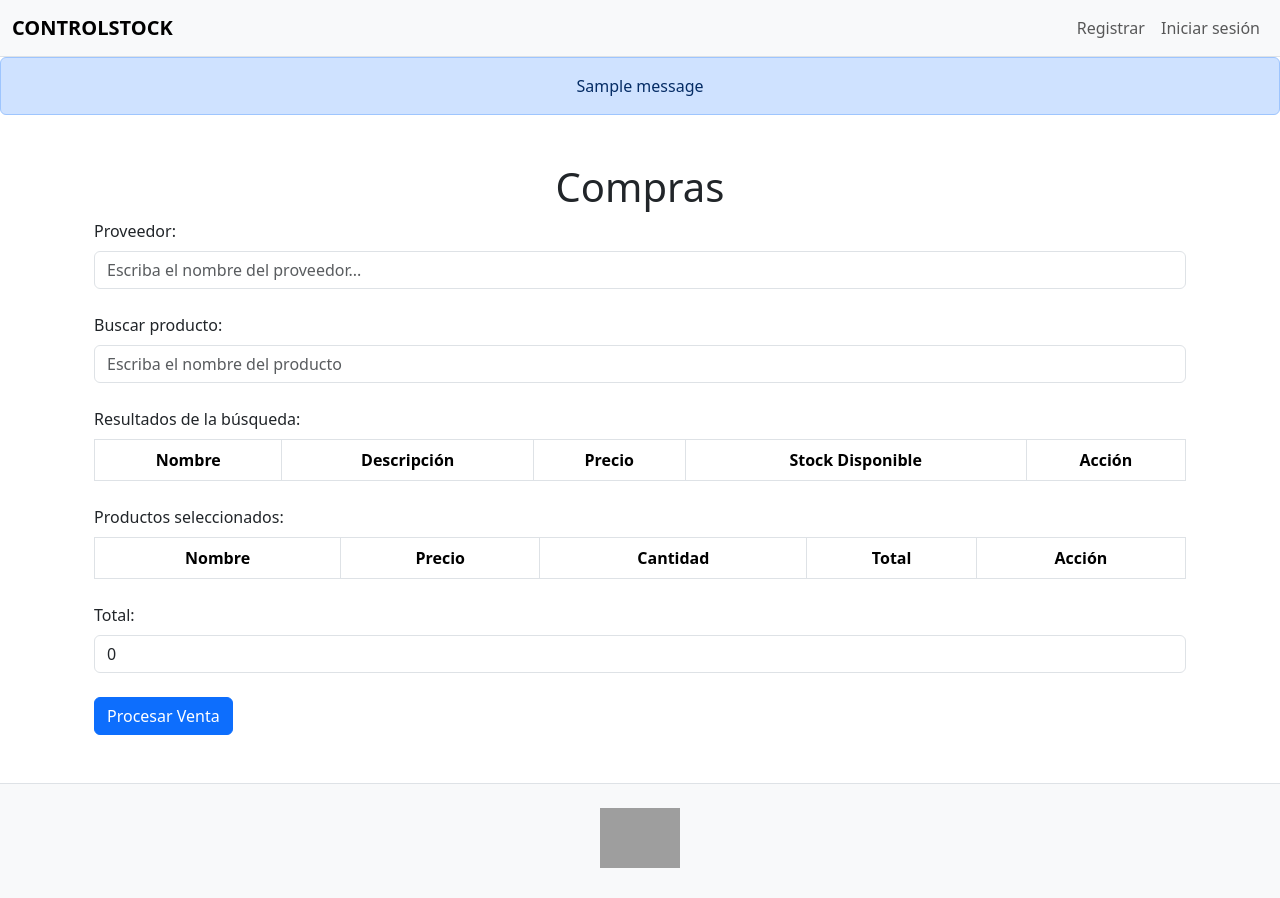
After one commit to Delgado16/Control_Stock, a Python web app: template templates/compras.html in a window 1280 px wide. The commit adds this page. Run offline with Jinja, Linux system fonts and the light colour scheme; the template is opened without the code that fills it: most values are stand-ins (such as "Sample title", 1, 10 or a date in 2020); one stand-in notice (Sample message) is shown; lists and menus that the app fills with data are empty; grey boxes are pictures that could not be loaded.

Commit message:
Thu, Apr 24, 2025, 3:35 PM -06:00

```diff
--- /dev/null
+++ b/templates/compras.html
@@ -0,0 +1,187 @@
+{% extends "layout.html" %}
+
+{% block main %}
+<h1 class="text-center">Compras</h1>
+<div class="container">
+    <form action="/compras" method="post" onsubmit="return validarFormulario()">
+
+        <!-- Búsqueda de proveedor -->
+        <div class="mb-4">
+            <label for="proveedor_input" class="form-label">Proveedor:</label>
+            <input class="form-control" list="proveedoresList" id="proveedor_input" placeholder="Escriba el nombre del proveedor..." autocomplete="off" required>
+            <input type="hidden" name="proveedor" id="proveedor_id">
+            <datalist id="proveedoresList">
+                {% for proveedor in provedores %}
+                <option data-id="{{ proveedor.id }}" value="{{ proveedor.nombre }}"></option>
+                {% endfor %}
+            </datalist>
+        </div>
+
+        <!-- Buscador de productos -->
+        <div class="mb-4">
+            <label for="buscador" class="form-label">Buscar producto:</label>
+            <input type="text" id="buscador" class="form-control" placeholder="Escriba el nombre del producto">
+        </div>
+
+        <!-- Tabla de productos encontrados -->
+        <div class="mb-4">
+            <label class="form-label">Resultados de la búsqueda:</label>
+            <table class="table table-bordered text-center" id="tabla-productos">
+                <thead>
+                    <tr>
+                        <th>Nombre</th>
+                        <th>Descripción</th>
+                        <th>Precio</th>
+                        <th>Stock Disponible</th>
+                        <th>Acción</th>
+                    </tr>
+                </thead>
+                <tbody></tbody>
+            </table>
+        </div>
+
+        <!-- Productos seleccionados -->
+        <div class="mb-4">
+            <label class="form-label">Productos seleccionados:</label>
+            <table class="table table-bordered text-center" id="tabla-seleccionados">
+                <thead>
+                    <tr>
+                        <th>Nombre</th>
+                        <th>Precio</th>
+                        <th>Cantidad</th>
+                        <th>Total</th>
+                        <th>Acción</th>
+                    </tr>
+                </thead>
+                <tbody></tbody>
+            </table>
+        </div>
+
+        <!-- Total -->
+        <div class="mb-4">
+            <label for="total" class="form-label">Total:</label>
+            <input type="text" id="total" name="total" class="form-control" value="0" readonly>
+        </div>
+
+        <!-- Botón de envío -->
+        <button type="submit" class="btn btn-primary">Procesar Venta</button>
+    </form>
+
+    <!-- Botón Imprimir Factura -->
+    {% if compras_id %}
+    <div class="mt-4">
+        <a href="/factura/pdf/{{ venta_id }}" class="btn btn-outline-success" target="_blank">
+            🖨️ Imprimir Factura en PDF
+        </a>
+    </div>
+    {% endif %}
+</div>
+
+<script>
+    const productos = {{ productos | tojson }};
+
+    document.getElementById("proveedor_input").addEventListener("input", function () {
+        const input = this.value.toLowerCase();
+        const opciones = document.querySelectorAll("#proveedoresList option");
+        let match = Array.from(opciones).find(opt => opt.value.toLowerCase() === input);
+        document.getElementById("proveedor_id").value = match ? match.dataset.id : "";
+    });
+
+    function validarFormulario() {
+        const proveedorId = document.getElementById("proveedor_id").value;
+        const productosSeleccionados = document.querySelector("#tabla-seleccionados tbody").children.length;
+        if (!proveedorId) {
+            alert("Debe seleccionar un cliente válido.");
+            return false;
+        }
+        if (productosSeleccionados === 0) {
+            alert("Debe seleccionar al menos un producto.");
+            return false;
+        }
+        return true;
+    }
+
+    function actualizarTablaProductos(filtro) {
+        const tbody = document.querySelector("#tabla-productos tbody");
+        tbody.innerHTML = "";
+        if (!filtro.trim()) return;
+
+        productos
+            .filter(p => p.nombre.toLowerCase().includes(filtro.toLowerCase()))
+            .forEach(producto => {
+                const fila = document.createElement("tr");
+                fila.innerHTML = `
+                    <td>${producto.nombre}</td>
+                    <td>${producto.descripcion}</td>
+                    <td>${producto.precio}</td>
+                    <td>${producto.stock}</td>
+                    <td><button type="button" class="btn btn-sm btn-success" onclick="agregarProducto(${producto.id})">Agregar</button></td>
+                `;
+                tbody.appendChild(fila);
+            });
+    }
+
+    function agregarProducto(id) {
+        const producto = productos.find(p => p.id === id);
+        const tbody = document.querySelector("#tabla-seleccionados tbody");
+        let fila = tbody.querySelector(`tr[data-id="${id}"]`);
+
+        if (!fila) {
+            fila = document.createElement("tr");
+            fila.setAttribute("data-id", id);
+            fila.innerHTML = `
+                <td>${producto.nombre}</td>
+                <td>${producto.precio}</td>
+                <td>
+                    <div class="d-flex align-items-center justify-content-center">
+                        <button type="button" class="btn btn-sm btn-secondary" onclick="modificarCantidad(${id}, -1)">-</button>
+                        <span class="mx-2 cantidad" data-id="${id}">1</span>
+                        <button type="button" class="btn btn-sm btn-secondary" onclick="modificarCantidad(${id}, 1)">+</button>
+                    </div>
+                    <input type="hidden" name="cantidad_${id}" value="1" id="input_cantidad_${id}">
+                </td>
+                <td class="total" data-id="${id}">${producto.precio}</td>
+                <td><button type="button" class="btn btn-sm btn-danger" onclick="eliminarProducto(${id})">Quitar</button></td>
+            `;
+            tbody.appendChild(fila);
+        } else {
+            modificarCantidad(id, 1);
+        }
+        actualizarTotal();
+    }
+
+    function modificarCantidad(id, cambio) {
+        const cantidadElem = document.querySelector(`.cantidad[data-id="${id}"]`);
+        const totalElem = document.querySelector(`.total[data-id="${id}"]`);
+        const input = document.getElementById(`input_cantidad_${id}`);
+        const producto = productos.find(p => p.id === id);
+
+        let cantidad = parseInt(cantidadElem.textContent) + cambio;
+        if (cantidad <= 0 || cantidad > producto.stock) return;
+
+        cantidadElem.textContent = cantidad;
+        input.value = cantidad;
+        totalElem.textContent = (cantidad * producto.precio).toFixed(2);
+        actualizarTotal();
+    }
+
+    function eliminarProducto(id) {
+        document.querySelector(`#tabla-seleccionados tr[data-id="${id}"]`).remove();
+        actualizarTotal();
+    }
+
+    function actualizarTotal() {
+        let total = 0;
+        document.querySelectorAll("#tabla-seleccionados .total").forEach(elem => {
+            total += parseFloat(elem.textContent);
+        });
+        document.getElementById("total").value = total.toFixed(2);
+    }
+
+    document.getElementById("buscador").addEventListener("input", function () {
+        actualizarTablaProductos(this.value);
+    });
+
+    actualizarTablaProductos("");
+</script>
+{% endblock %}
--- a/templates/layout.html
+++ b/templates/layout.html
@@ -27,6 +27,8 @@
                 {% if session["id"] %}
                 <ul class="navbar-nav me-auto">
                     <li class="nav-item"><a class="nav-link" href="/productos">Productos</a></li>
+                    <li class="nav-item"><a class="nav-link" href="/proveedores">Proveedores</a></li>
+                    <li class="nav-item"><a class="nav-link" href="/compras">Compras</a></li>
                     <li class="nav-item"><a class="nav-link" href="/clientes">Clientes</a></li>
                     <li class="nav-item"><a class="nav-link" href="/ventas">Ventas</a></li>
                     <li class="nav-item"><a class="nav-link" href="/factura">Factura</a></li>
```
Also changed, not shown: app.py (+97 -34 lines), templates/proveedores.html (added, +167 -0 lines), Inventario.db, static/style.css (line endings or trailing spaces), templates/clientes.html (line endings or trailing spaces), templates/factura.html (line endings or trailing spaces), templates/factura_pdf.html (line endings or trailing spaces), templates/index.html (line endings or trailing spaces), templates/login.html (line endings or trailing spaces), templates/productos.html (line endings or trailing spaces), templates/register.html (line endings or trailing spaces), templates/ventas.html (line endings or trailing spaces), 3 other files.
